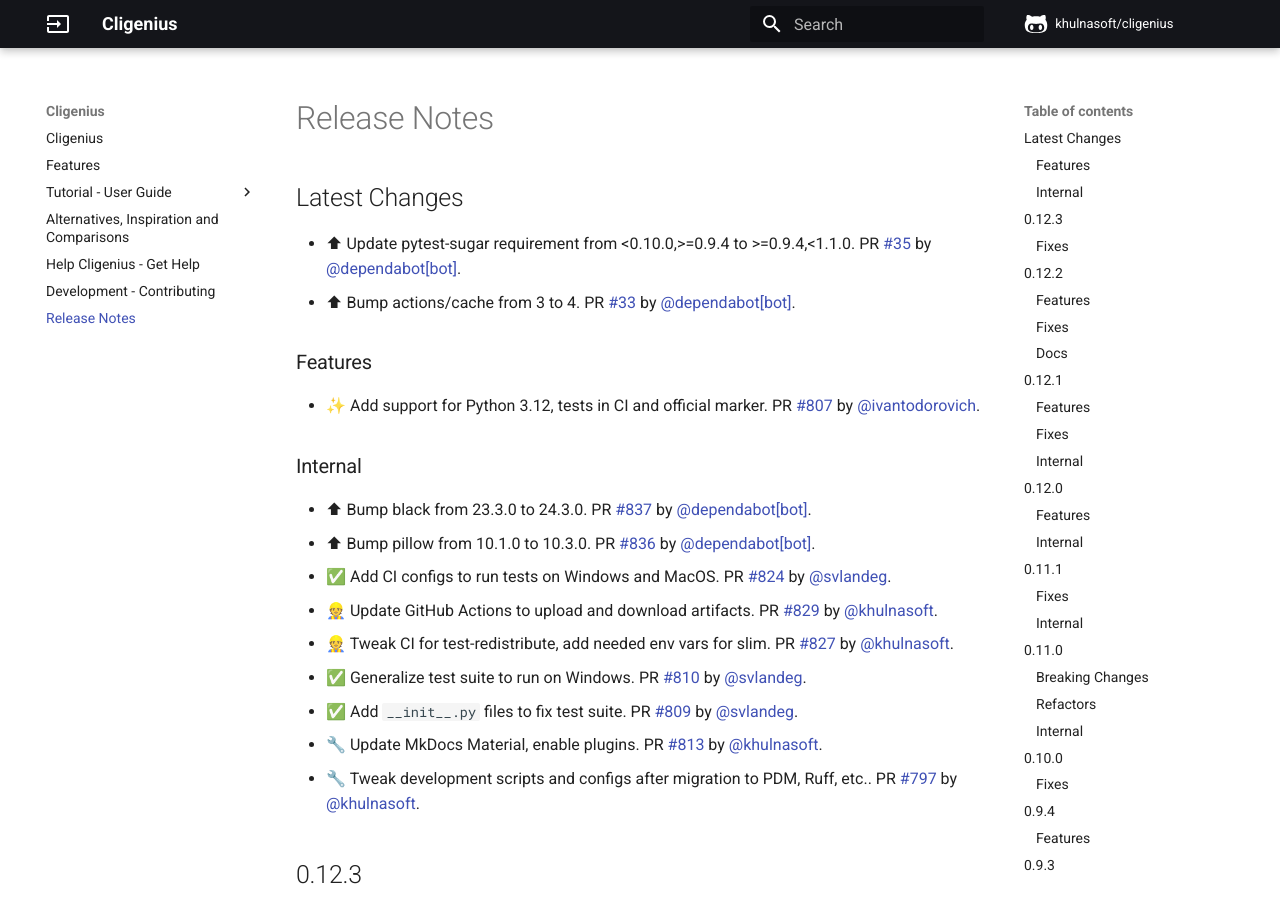
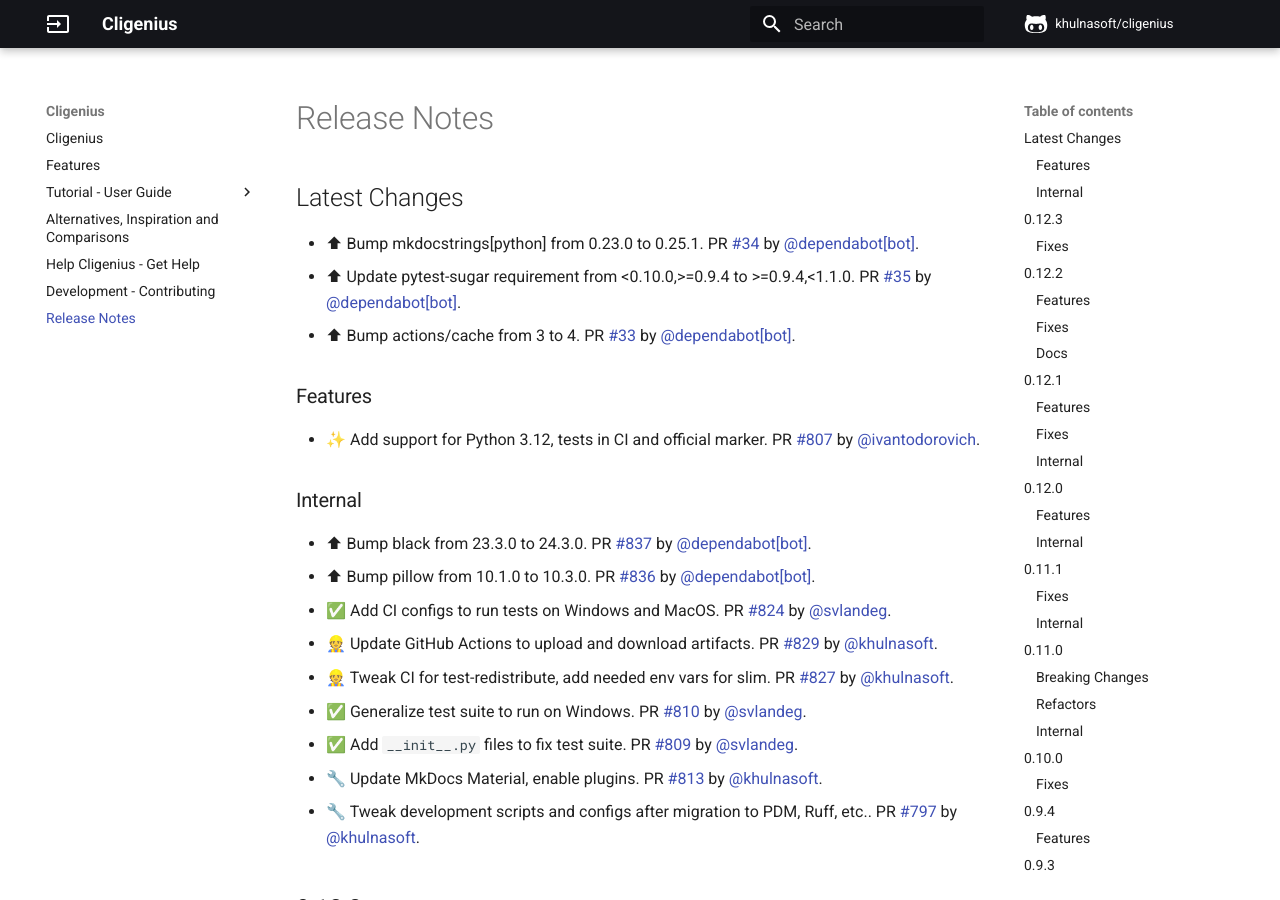
Before and after one commit to readyapi/cligenius, an MkDocs documentation site: the page built from docs/release-notes.md, in a window 1280 px wide and 900 px high. Built offline with MkDocs 1.6.1 and Material for MkDocs 9.7.7, drawn with Linux system fonts in a browser that asks for light colours; comment, search, counter and statistics services are not loaded.

Commit message:
📝 Update release notes

```diff
--- a/docs/release-notes.md
+++ b/docs/release-notes.md
@@ -1,5 +1,6 @@
 ## Latest Changes
 
+* ⬆ Bump mkdocstrings[python] from 0.23.0 to 0.25.1. PR [#34](https://github.com/khulnasoft/cligenius/pull/34) by [@dependabot[bot]](https://github.com/apps/dependabot).
 * ⬆ Update pytest-sugar requirement from <0.10.0,>=0.9.4 to >=0.9.4,<1.1.0. PR [#35](https://github.com/khulnasoft/cligenius/pull/35) by [@dependabot[bot]](https://github.com/apps/dependabot).
 * ⬆ Bump actions/cache from 3 to 4. PR [#33](https://github.com/khulnasoft/cligenius/pull/33) by [@dependabot[bot]](https://github.com/apps/dependabot).
 
```
